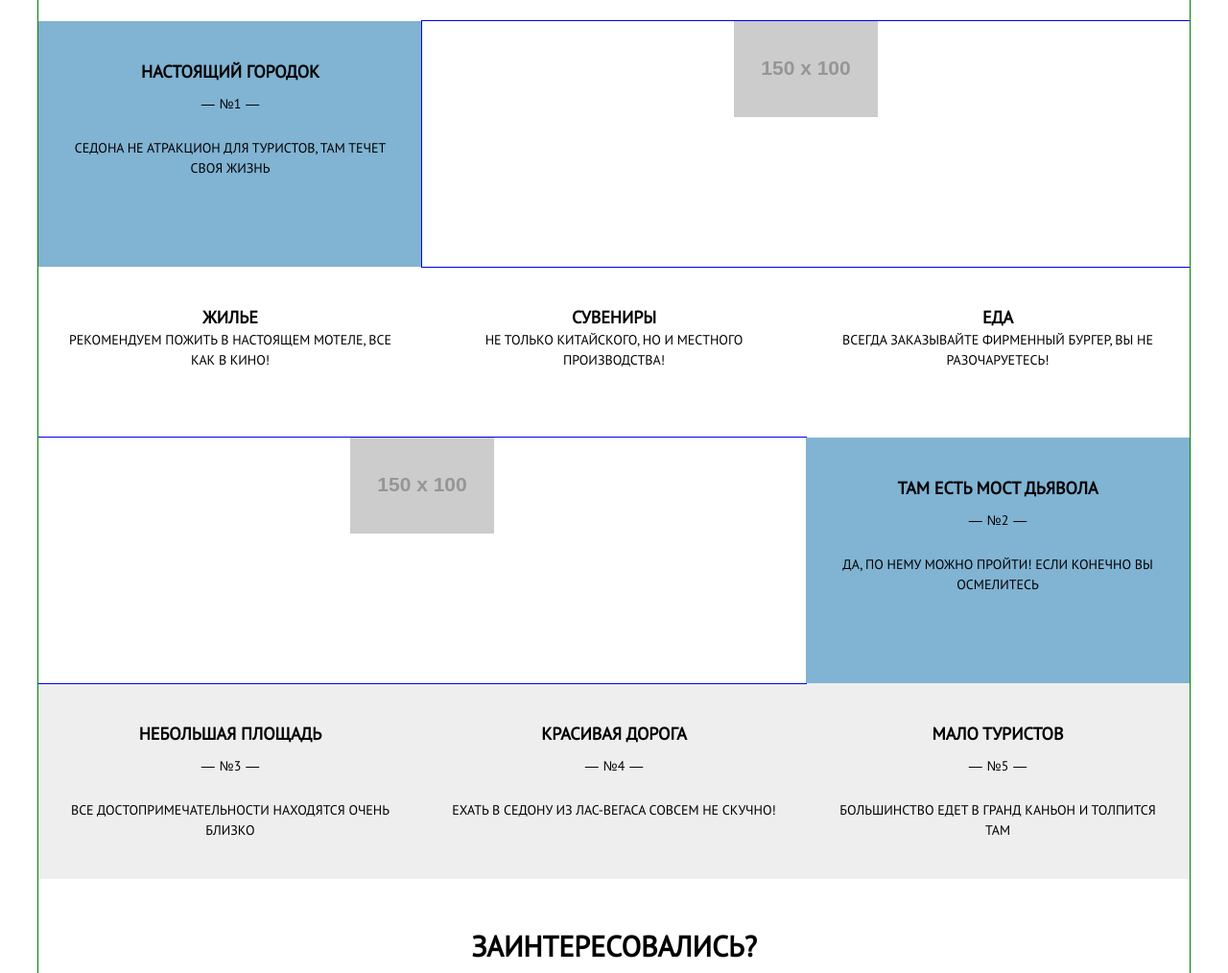
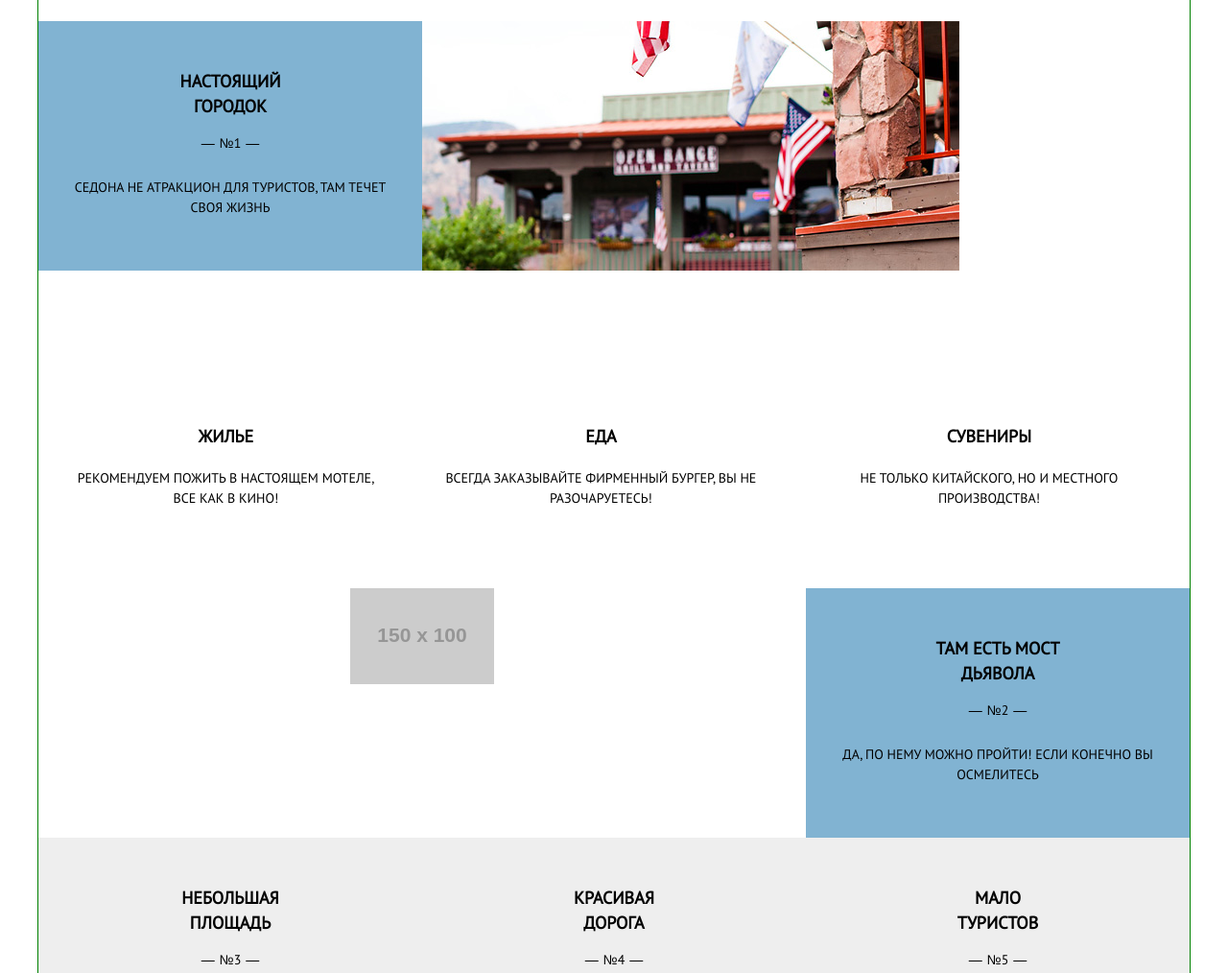
Before and after one commit to DimaKabanov/128489-sedona, a website: page index.html in a window 1280 px wide. Shown: the part 760-1774 px from the top of the page at 96% size. Drawn offline with nearby package versions, Linux system fonts and the light colour scheme; files that its build step writes are made by us from their sources; placeholder pictures from the web are drawn by us; files whose address does not match are found by name.

Commit message:
Прописал стили для преимуществ у всех состояний

```diff
--- a/index.html
+++ b/index.html
@@ -46,37 +46,37 @@
         <p class="features__description">Рассмотрим 5 причин, по которым Седона круче чем гранд каньон!</p>
       </header>
 
-      <div class="features__row clearfix">
-        <div class="feature feature__bg--blue">
-          <b class="feature__title">Настоящий городок</b>
+      <div class="features__row">
+        <div class="feature  feature__bg--blue">
+          <div class="feature__title">Настоящий городок</div>
           <div class="feature__number">№1</div>
           <p class="feature__text">Седона не атракцион для туристов, там течет своя жизнь</p>
         </div>
         <figure class="feature-picture">
-          <img src="http://placehold.it/150x100" width="150" height="100" alt="Настоящий городок">
+          <img class="feature-picture__img" src="img/photo-city.jpg" width="800" height="400" alt="Настоящий городок">
         </figure>
       </div>
 
-      <div class="features__row clearfix">
-        <div class="feature feature--icon feature--icon-home">
-          <b class="feature__title">Жилье</b>
+      <div class="features__row  features__row--left">
+        <div class="feature  feature--icon  feature--icon-home">
+          <div class="feature__title">Жилье</div>
           <p class="feature__text">Рекомендуем пожить в настоящем мотеле, все как в кино!</p>
         </div>
 
-        <div class="feature feature--icon feature--icon-souvenirs">
-          <b class="feature__title">Сувениры</b>
+        <div class="feature  feature--icon  feature--icon-souvenirs">
+          <div class="feature__title">Сувениры</div>
           <p class="feature__text">Не только китайского, но и местного производства!</p>
         </div>
 
-        <div class="feature feature--icon feature--icon-food">
-          <b class="feature__title">Еда</b>
+        <div class="feature  feature--icon  feature--icon-food">
+          <div class="feature__title">Еда</div>
           <p class="feature__text">Всегда заказывайте фирменный бургер, вы не разочаруетесь!</p>
         </div>
       </div>
 
-      <div class="features__row clearfix">
-        <div class="feature feature__bg--blue">
-          <b class="feature__title">Там есть мост дьявола</b>
+      <div class="features__row">
+        <div class="feature  feature__bg--blue">
+          <div class="feature__title">Там есть мост дьявола</div>
           <div class="feature__number">№2</div>
           <p class="feature__text">Да, по нему можно пройти! Если конечно вы осмелитесь</p>
         </div>
@@ -85,21 +85,21 @@
         </figure>
       </div>
 
-      <div class="features__row features__bg--gray clearfix">
+      <div class="features__row  features__bg--gray">
         <div class="feature">
-          <b class="feature__title">Небольшая площадь</b>
+          <div class="feature__title">Небольшая площадь</div>
           <div class="feature__number">№3</div>
           <p class="feature__text">Все достопримечательности находятся очень близко</p>
         </div>
 
         <div class="feature">
-          <b class="feature__title">Красивая дорога</b>
+          <div class="feature__title">Красивая дорога</div>
           <div class="feature__number">№4</div>
           <p class="feature__text">Ехать в Седону из Лас-Вегаса совсем не скучно!</p>
         </div>
 
         <div class="feature">
-          <b class="feature__title">Мало туристов</b>
+          <div class="feature__title">Мало туристов</div>
           <div class="feature__number">№5</div>
           <p class="feature__text">Большинство едет в гранд каньон и толпится там</p>
         </div>
--- a/sass/blocks/feature-picture.scss
+++ b/sass/blocks/feature-picture.scss
@@ -1,5 +1,15 @@
 .feature-picture {
-  outline: 1px solid #0000ee;
+  //outline: 1px solid #0000ee;
+  margin: 0;
+  min-height: 260px;
+  max-height: 260px;
+  overflow: hidden;
+
+  &__img {
+    width: 800px;
+    display: block;
+    transform: translateX(-30%);
+  }
 
   @media #{$tablet-width} {
     float: right;
--- a/sass/blocks/feature.scss
+++ b/sass/blocks/feature.scss
@@ -13,8 +13,8 @@
   }
 
   &__number {
-    margin-top: 10px;
-    margin-bottom: 10px;
+    margin-top: 15px;
+    margin-bottom: 20px;
 
     //Декоративные полоски у номера
 
@@ -33,26 +33,39 @@
 
   &__text {
     margin: 0 30px;
-    padding-bottom: 30px;
+    padding-bottom: 35px;
   }
 
   @media #{$tablet-width} {
     float: left;
     width: 256px;
 
-    padding-top: 40px;
-    padding-bottom: 40px;
+    padding-top: 33px;
+    padding-bottom: 33px;
+
+    &__title {
+      margin-left: 63px;
+      margin-right: 63px;
+    }
 
     &__number {
       margin-bottom: 25px;
     }
 
     &__text {
+      padding: 0;
+
       border-bottom: none;
     }
   }
 
   @media #{$desktop-width} {
+    padding-top: 50px;
     width: 400px;
+
+    &__title {
+      margin-left: 135px;
+      margin-right: 135px;
+    }
   }
 }
--- a/sass/blocks/features.scss
+++ b/sass/blocks/features.scss
@@ -1,5 +1,21 @@
 .features {
   text-align: center;
+
+  &__header {
+    margin: 40px 30px 30px;
+  }
+
+  &__title {
+    margin-bottom: 30px;
+
+    font-weight: bold;
+    font-size: $font-size-big;
+    line-height: $line-height-bigger;
+  }
+
+  &__description {
+    line-height: $line-height-bigger;
+  }
 
   &__bg--gray {
     background-color: $gray-base;
@@ -17,7 +33,7 @@
       }
     }
 
-    // Удаляется линия у пятого элемента на мобильной версии
+    // Удаляется линия у пятого преимущества на мобильной версии
 
     & .feature:last-child {
       & .feature__text {
@@ -26,20 +42,30 @@
     }
   }
 
-  &__header {
-    margin: 40px 30px 30px;
-  }
+  // Выравнивание преимуществ с картинкой по левому краю
 
-  &__title {
-    margin-bottom: 30px;
+  &__row--left {
+    padding-bottom: 30px;
 
-    font-weight: bold;
-    font-size: $font-size-big;
-    line-height: $line-height-bigger;
-  }
+    & .feature {
+      margin-left: 70px;
 
-  &__description {
-    line-height: $line-height-bigger;
+      text-align: left;
+
+      // Выравнивание преимуществ с картинкой по центру
+
+      @media #{$tablet-width} {
+        padding-top: 160px;
+        margin: 0 30px;
+
+        text-align: center;
+      }
+
+      &__text {
+        margin: 20px 0 0;
+        padding: 0;
+      }
+    }
   }
 
   @media #{$tablet-width} {
@@ -63,6 +89,14 @@
         order: 1;
       }
     }
+
+    // Меняем местами блок Еда и блок Сувениры
+
+    &__row--left {
+      & .feature:nth-child(2) {
+        order: 2;
+      }
+    }
   }
 
   @media #{$desktop-width} {
@@ -70,5 +104,9 @@
       margin-right: 357px;
       margin-left: 357px;
     }
+
+    &__row--left {
+      padding-bottom: 50px;
+    }
   }
 }
```
